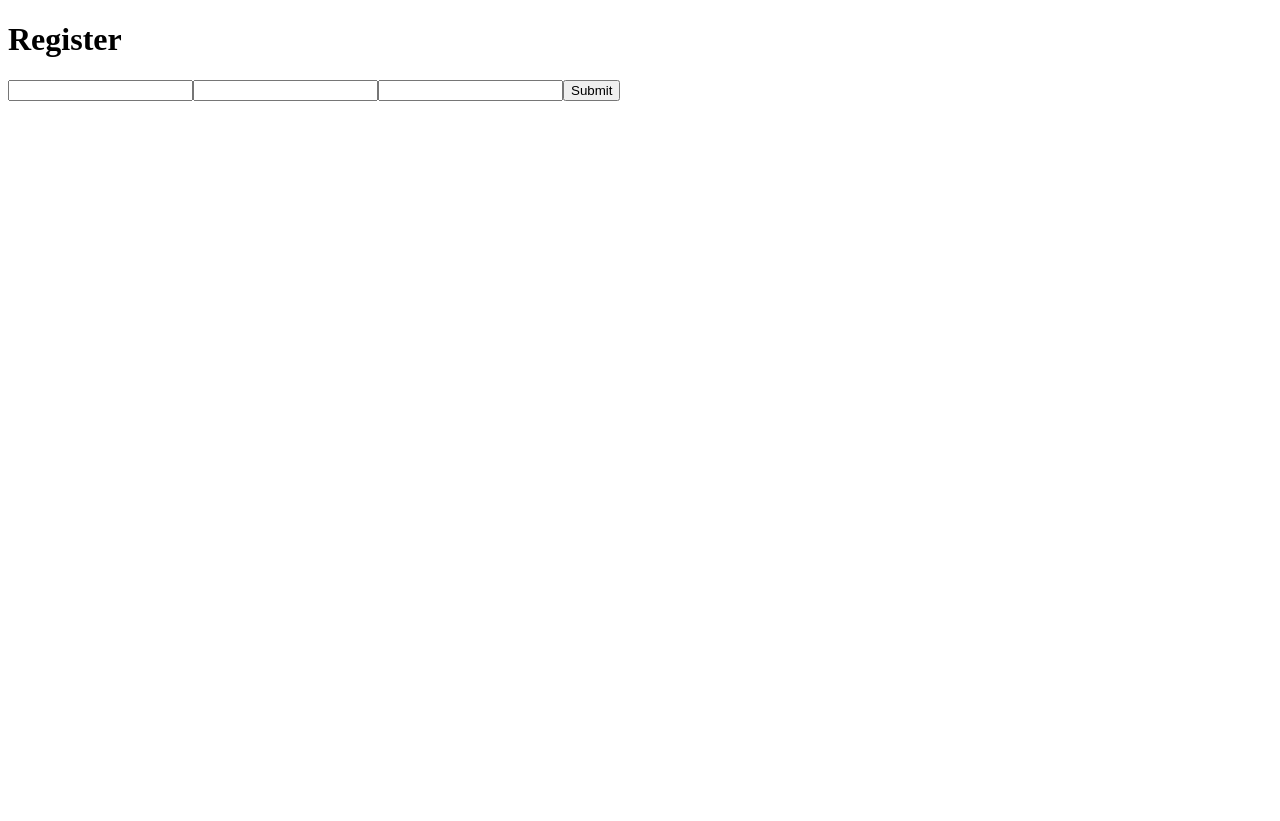
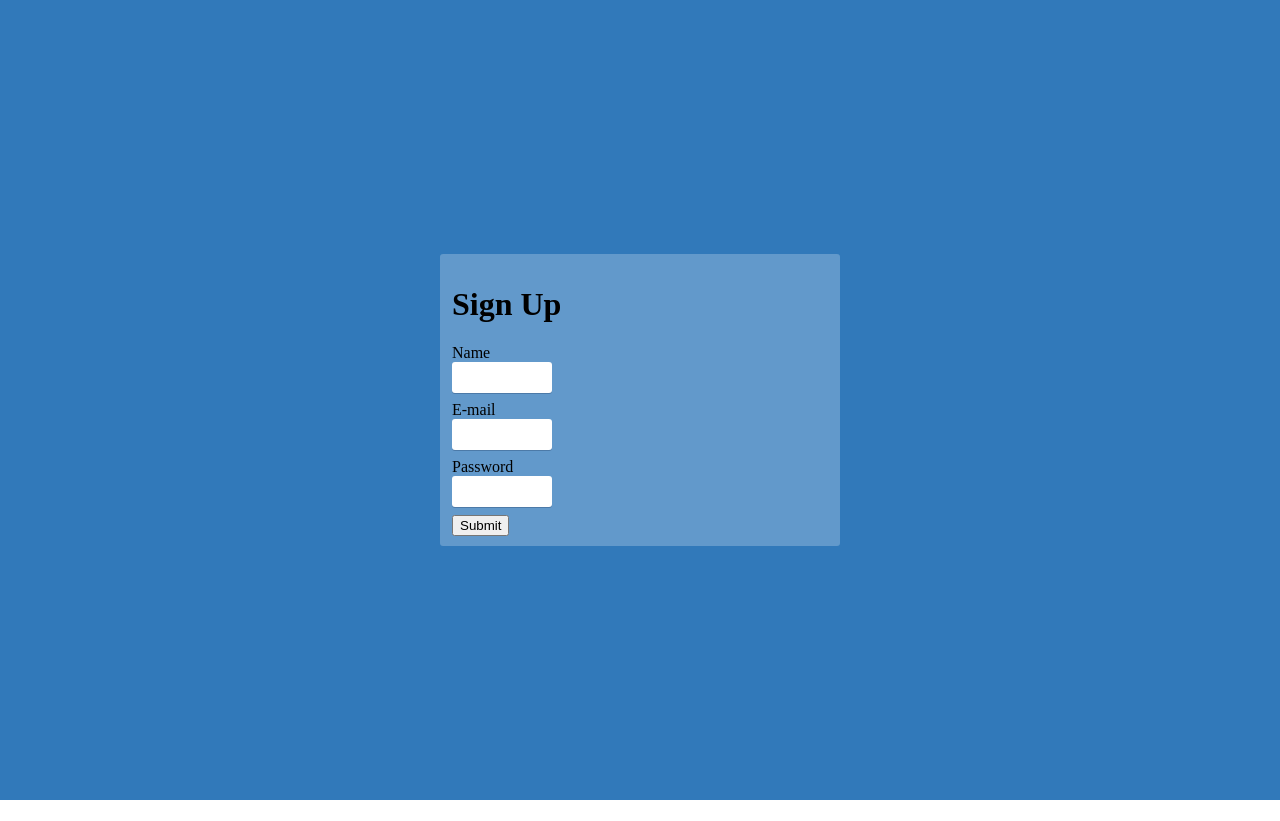
Before and after one commit to ricardorojass/survey-system-redux, a React app: page /register in a window 1280 px wide. After the commit the page ends 800 px from the top, so only its background shows below. Built offline with nearby package versions, Linux system fonts and the light colour scheme; the HTML template or start-up script is replaced by a standard one.

Commit message:
Feat: Use styled-component in the sign-up form

```diff
--- a/src/App.tsx
+++ b/src/App.tsx
@@ -3,11 +3,12 @@ import { Switch, Route, NavLink, Redirect } from 'react-router-dom'
 import Home from './pages/Home'
 import Register from './pages/Register'
 import SurveyListView from './pages/SurveyListView'
+import { AppContainer } from './styles/styles'
 
 const App = () => {
 
   return (
-    <div>
+    <AppContainer>
       <Switch>
         <Route exact path="/" component={Home} />
         <Route exact path="/register" component={Register} />
@@ -16,7 +17,7 @@ const App = () => {
         <Route exact path="/surveys/:id/edit/surveyResponse" component={SurveyResponseView} />
         <Route exact path="/surveys/:id/surveySubmitted" component={SurveySubmittedView} /> */}
       </Switch>
-    </div>
+    </AppContainer>
   )
 }
 
--- /dev/null
+++ b/src/components/Input.tsx
@@ -0,0 +1,26 @@
+import React, { useState } from 'react'
+import { FormContainer, InputField } from '../styles/styles'
+
+interface InputFieldProps {
+    type: string
+    label: string
+    name: string
+    value: string
+    onChange(name: string, value: string): void
+}
+
+const Input = ({ type, label, name, value, onChange}: InputFieldProps) => {
+
+	return (
+		<FormContainer>
+			<label>{label}</label>
+			<InputField
+					type={type}
+					value={value}
+					onChange={e => onChange(name, e.target.value)}>
+			</InputField>
+		</FormContainer>
+	)
+}
+
+export default Input
--- a/src/index.tsx
+++ b/src/index.tsx
@@ -16,5 +16,5 @@ render(
       </Provider>
     </Router>
   </React.Fragment>,
-  document.getElementById("root")
+  document.getElementById("app")
 )
--- a/src/pages/Home.tsx
+++ b/src/pages/Home.tsx
@@ -11,6 +11,7 @@ const Home = () => {
   } else {
     return <Redirect to='/register' />
   }
+
 }
 
 export default Home
--- a/src/pages/Register.tsx
+++ b/src/pages/Register.tsx
@@ -2,42 +2,43 @@ import React, { useState } from 'react'
 import { useDispatch } from 'react-redux'
 import { useHistory } from 'react-router-dom'
 import { Signup } from '../actions/authActions'
+import { AuthContainer } from '../styles/styles'
+import Input from '../components/Input'
 
 const Register = () => {
   const dispatch = useDispatch()
   const history = useHistory()
-  const [name, setName] = useState('')
-  const [email, setEmail] = useState('')
-  const [password, setPassword] = useState('')
+  const [data, setData] = useState<any>({
+    name: '',
+    email: '',
+    password: ''
+  })
 
-  const changeName = (value: string) => setName(value)
-  const changeEmail = (value: string) => setEmail(value)
-  const changePassword = (value: string) => setPassword(value)
+  const updateField = (name: string, value: string) => {
+    setData({ ...data, [name]: value })
+  }
+
+  const renderField = (type: string, label: string, name: string) => {
+    const value = data[name]
+    return <Input type={type} label={label} name={name} value={value} onChange={updateField} />
+  }
 
   const handleSubmit = (e: React.FormEvent) => {
     e.preventDefault()
-
-    const user = {
-      name,
-      email,
-      password
-    }
-
-    dispatch(Signup(user, () => history.push('/surveys')))
+    dispatch(Signup(data, () => history.push('/surveys')))
   }
 
   return (
 
-    <div>
-      <h1>Register</h1>
+    <AuthContainer>
+      <h1>Sign Up</h1>
       <form onSubmit={e => handleSubmit(e)}>
-        <input type="text" onChange={e => changeName(e.target.value)}/>
-        <input type="email" onChange={e => changeEmail(e.target.value)}/>
-        <input type="password" onChange={e => changePassword(e.target.value)}/>
+        {renderField('text', 'Name', 'name')}
+        {renderField('email', 'E-mail', 'email')}
+        {renderField('password','Password', 'password')}
         <button type="submit">Submit</button>
       </form>
-
-    </div>
+    </AuthContainer>
   )
 }
 
--- a/src/styles/application.scss
+++ b/src/styles/application.scss
@@ -1,11 +1,13 @@
 html {
-  box-sizing: border-box
+  box-sizing: border-box;
 }
 
 *, *:before, *:after {
-  box-sizing: inherit
+  box-sizing: inherit;
 }
 
-html, body, #root {
-  height: 100%
+html, body, #app {
+  height: 100%;
+  margin: 0;
+  padding: 0;
 }
--- /dev/null
+++ b/src/styles/styles.ts
@@ -0,0 +1,39 @@
+import styled from 'styled-components'
+
+export const AppContainer = styled.div`
+  align-items: flex-start;
+  background-color: #3179ba;
+  display: flex;
+  flex-direction: row;
+  height: 100%;
+  padding: 20px;
+  width: 100%;
+`
+
+export const AuthContainer = styled.div`
+  background-color: #ffffff3d;
+  border-radius: 3px;
+  display: flex;
+  flex-direction: column;
+  max-width: 400px;
+  padding: 10px 12px;
+  margin: auto;
+  width: 100%;
+`
+
+export const FormContainer = styled.div`
+  max-width: 400px;
+  display: flex;
+  flex-direction: column;
+  width: 100%;
+  align-items: flex-start;
+`
+
+export const InputField = styled.input`
+  border-radius: 3px;
+  border: none;
+  box-shadow: #091e4240 0px 1px 0px 0px;
+  margin-bottom: 0.5rem;
+  padding: 0.5rem;
+  width: 100px;
+`
--- /dev/null
+++ b/src/template.html
@@ -0,0 +1,11 @@
+<!DOCTYPE html>
+<html lang="en">
+<head>
+    <meta charset="UTF-8">
+    <meta name="viewport" content="width=device-width, initial-scale=1.0">
+    <title>Survey System Redux</title>
+</head>
+<body>
+    <div id="app"></div>
+</body>
+</html>
```
Also changed, not shown: 4 other files (tests, documents, lock files or other folders).
